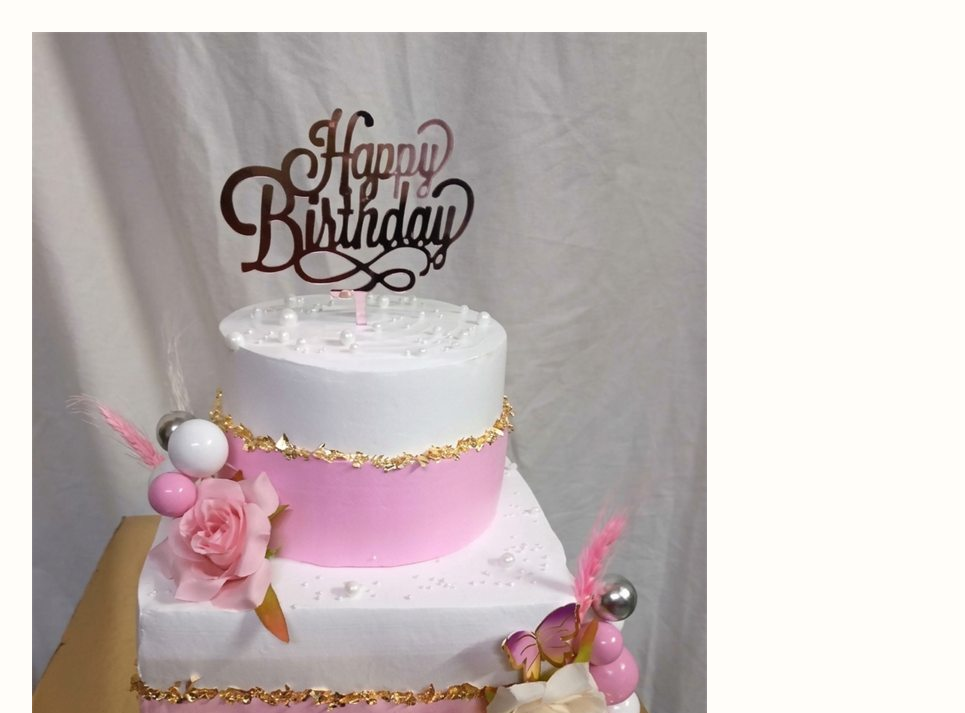
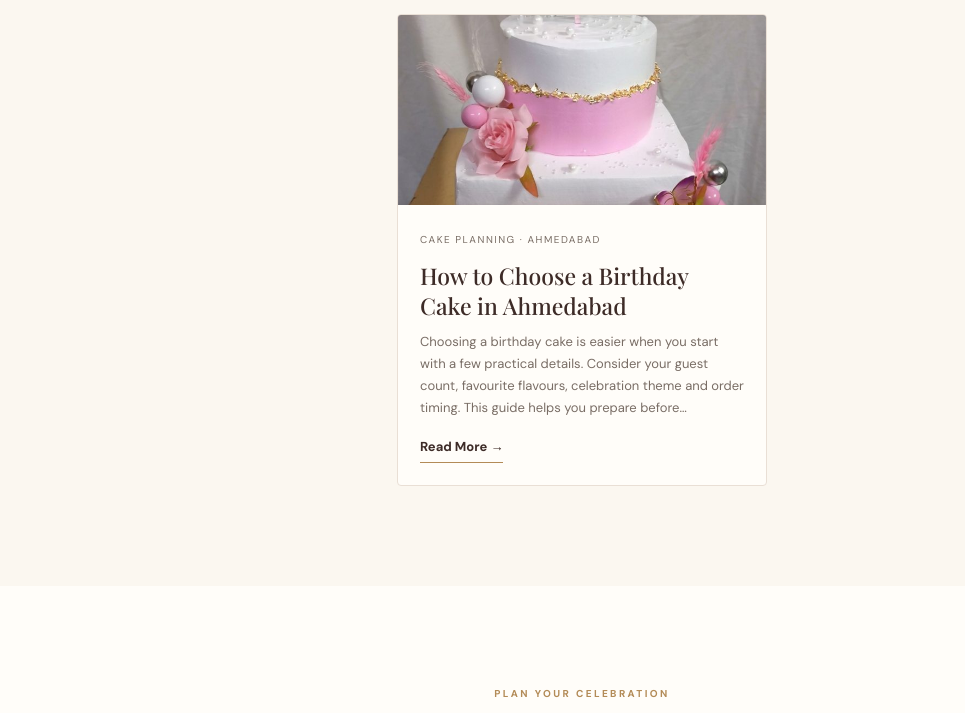
Before and after one commit to minaxishah95248/minaxi-cake-house, a plain HTML site: page blog.html in a window 1280 px wide. Shown: the part 776-1489 px from the top of the page, without its empty margins (58-1023 px from the left). Drawn offline with nearby package versions, Linux system fonts and the light colour scheme.

Commit message:
Update seo-landing.css

```diff
--- a/seo-landing.css
+++ b/seo-landing.css
@@ -157,6 +157,80 @@
   text-underline-offset: 3px;
 }
 
+.blog-listing {
+  background: var(--cream);
+}
+
+.blog-listing .section-head {
+  justify-content: center;
+  text-align: center;
+}
+
+.blog-listing .local-section-heading {
+  margin-bottom: 0;
+}
+
+.blog-grid {
+  display: flex;
+  justify-content: center;
+  margin-top: 30px;
+}
+
+.blog-preview {
+  width: min(100%, 370px);
+  overflow: hidden;
+  border: 1px solid var(--line);
+  border-radius: 4px;
+  background: var(--paper);
+}
+
+.blog-preview-image {
+  display: block;
+}
+
+.blog-preview-image img {
+  display: block;
+  width: 100%;
+  height: 190px;
+  object-fit: cover;
+}
+
+.blog-preview-content {
+  padding: 20px 22px 22px;
+}
+
+.blog-preview-kicker {
+  color: var(--muted);
+  font-size: 10px;
+  letter-spacing: 1.5px;
+}
+
+.blog-preview h3 {
+  margin: 10px 0;
+  font: 500 23px/1.3 var(--serif);
+}
+
+.blog-preview h3 a {
+  color: var(--ink);
+  text-decoration: none;
+}
+
+.blog-preview-summary {
+  display: -webkit-box;
+  min-height: 6.8em;
+  overflow: hidden;
+  margin: 0 0 14px;
+  color: var(--muted);
+  font-size: 13px;
+  line-height: 1.7;
+  -webkit-box-orient: vertical;
+  -webkit-line-clamp: 4;
+}
+
+.blog-read-more {
+  font-size: 13px;
+}
+
 @media (max-width: 700px) {
   .local-hero {
     grid-template-columns: 1fr;
@@ -182,4 +256,8 @@
   .local-blog-copy h2 {
     font-size: 26px;
   }
+
+  .blog-preview {
+    width: min(100%, 370px);
+  }
 }
```
